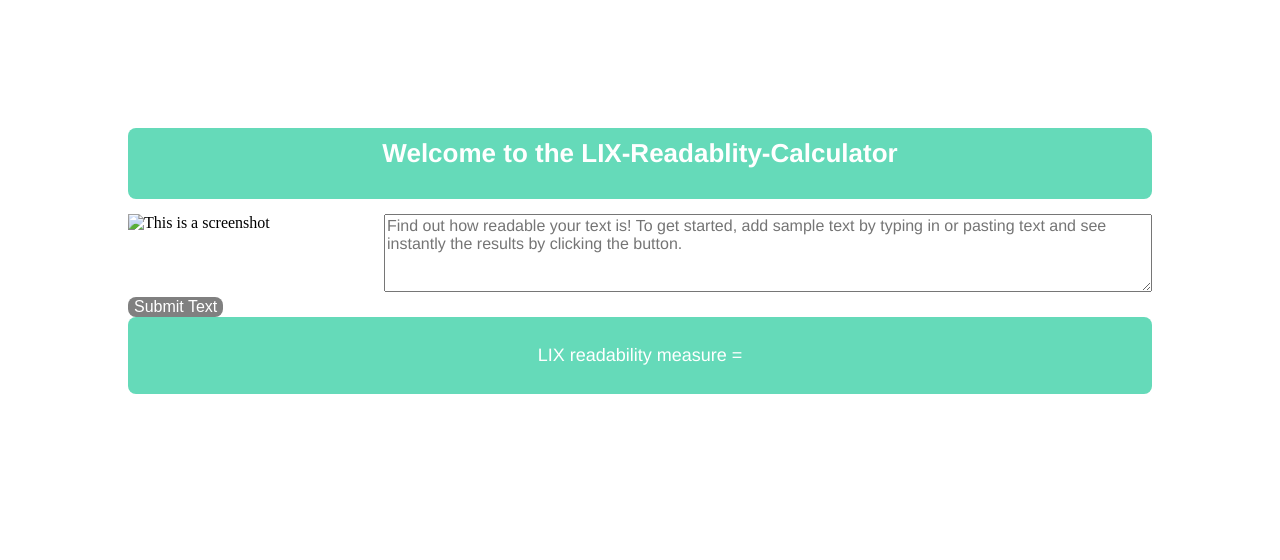
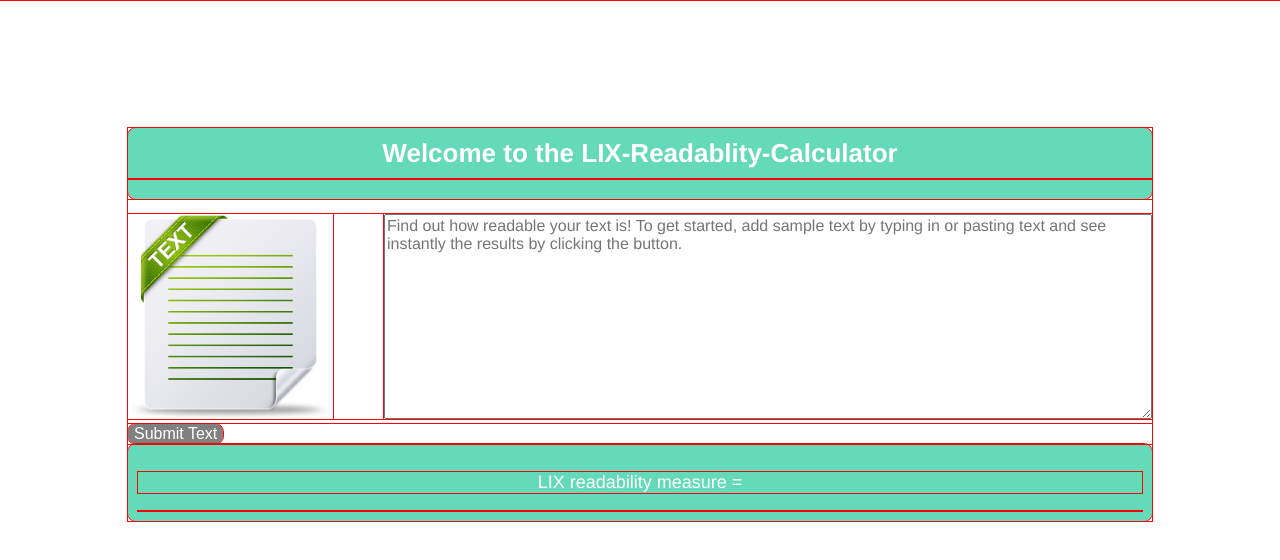
Before and after one commit to agareis/LixDemoPlainJS, a website: page lix-demo-client-server/index.html in a window 1280 px wide. Drawn offline with Linux system fonts and the light colour scheme.

Commit message:
image included to projekt (issue #14 )
.gitignore refinement to include .png pics

```diff
--- a/lix-demo-client-server/style.css
+++ b/lix-demo-client-server/style.css
@@ -1,5 +1,5 @@
 * {
-   /*outline: 1px solid red !important;*/
+   outline: 1px solid red !important;
 }
 
 * {
```
Also changed, not shown: lix-demo-client-server/images/text-icon.png (added), 1 other file.
